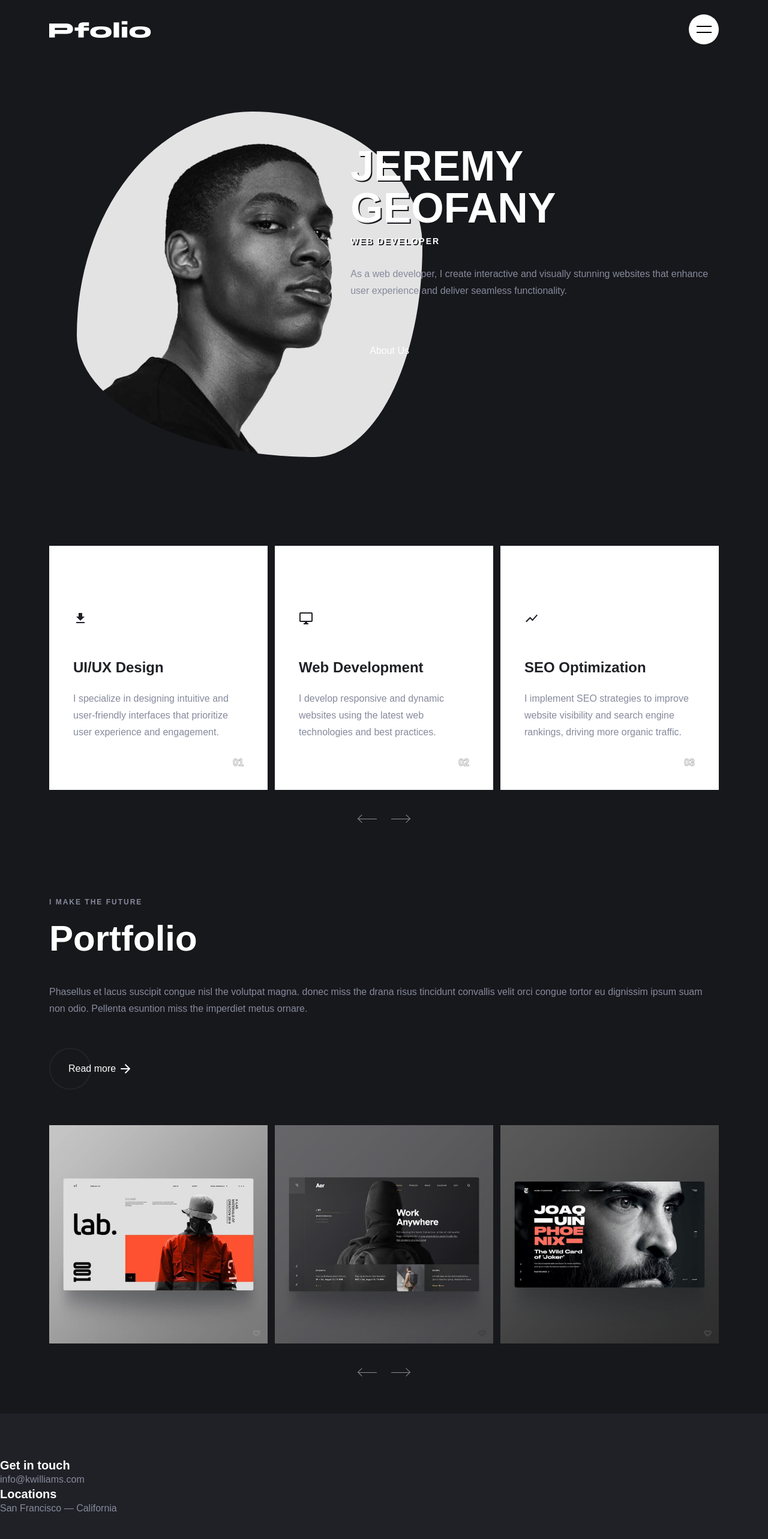
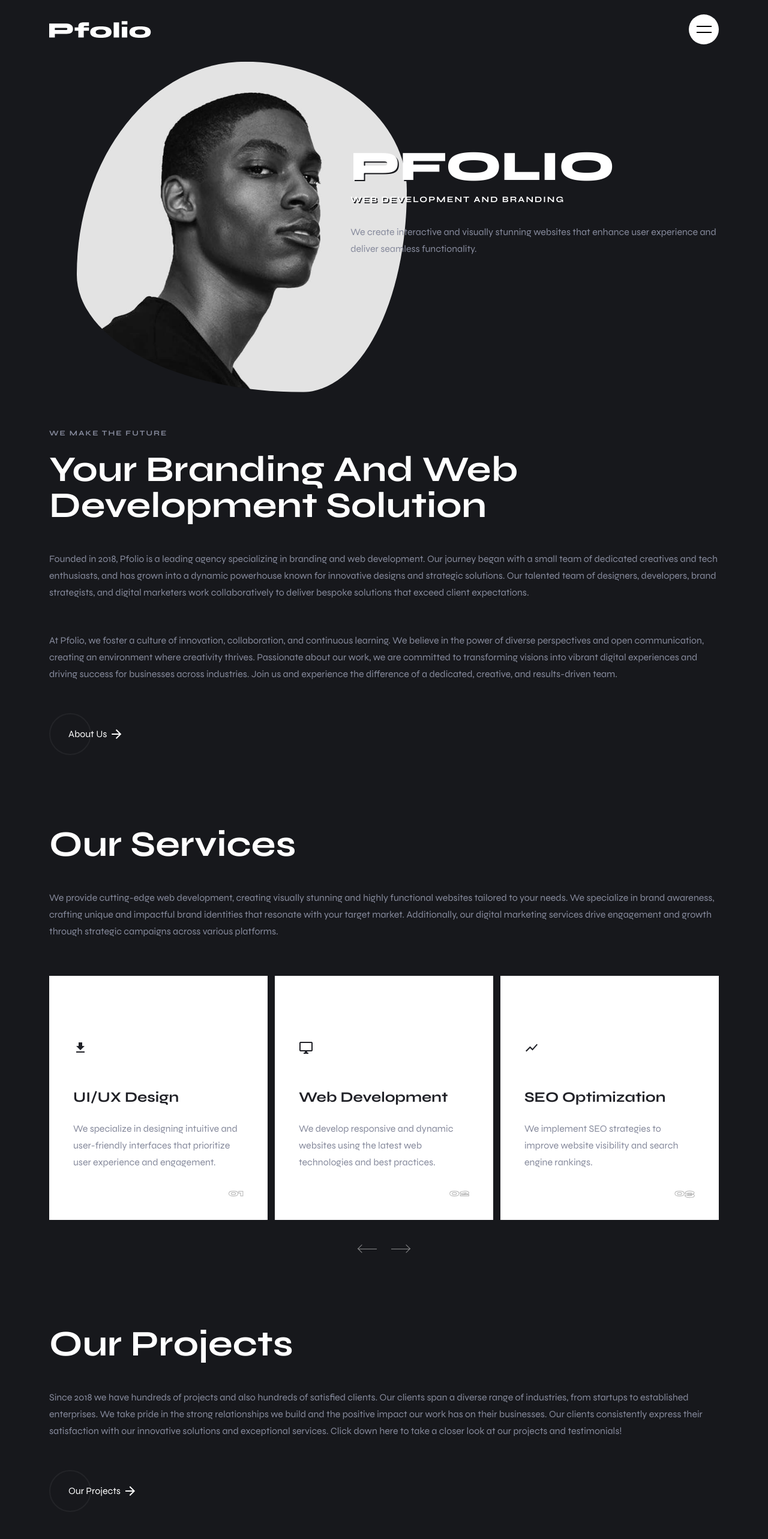
Before and after one commit to JeremyGeo/nextjs-code-challenge, a Next.js app: page / in a window 1280 px wide. Shown: the top 2566 px of the page at 60% size. Built offline with nearby package versions, Linux system fonts and the light colour scheme.

Commit message:
css and seo revision

```diff
--- a/src/components/Footer.jsx
+++ b/src/components/Footer.jsx
@@ -2,20 +2,18 @@
 
 
 import React from 'react';
-// import { IonIcon } from '@ionic/react';
-// import { logoDribbble, logoInstagram, logoSkype, logoLinkedin } from 'ionicons/icons';
 import styles from './css/Footer.module.css';
 
 const Footer = () => {
     return (
       <footer className={styles.footer}>
-        <div className={`container${styles.container}` }>
+        <div className={`container ${styles.container}`}>
           <ul className="footer-list">
             <li>
               <p className="h4 footer-list-title">Get in touch</p>
             </li>
             <li>
-              <a href="mailto:info@kwilliams.com" className="footer-link">info@kwilliams.com</a>
+              <a className="footer-link">pfolio@something.com</a>
             </li>
           </ul>
           <ul className="footer-list">
@@ -23,22 +21,10 @@ const Footer = () => {
               <p className="h4 footer-list-title">Locations</p>
             </li>
             <li>
-              <a href="#" className="footer-link">San Francisco — California</a>
+              <a className="footer-link">Jakarta -- Indonesia</a>
             </li>
           </ul>
-          <ul className={styles.socialList}>
-            <li>
-              <a href="#" className={styles.socialLink}>
-                {/* <IonIcon icon={logoDribbble} /> */}
-              </a>
-            </li>
-            <li>
-              <a href="#" className={styles.socialLink}>
-                {/* <IonIcon icon={logoInstagram} /> */}
-              </a>
-            </li>
 
-          </ul>
         </div>
       </footer>
     );
--- a/src/components/Header.jsx
+++ b/src/components/Header.jsx
@@ -1,4 +1,4 @@
-'use client'
+
 
 import React, { useState, useEffect } from 'react';
 import Link from 'next/link';
--- a/src/components/HomePage.jsx
+++ b/src/components/HomePage.jsx
@@ -4,6 +4,7 @@
 import React, { useEffect } from 'react';
 import Image from 'next/image';
 import styles from './css/Home.module.css';
+import Link from 'next/link';
 
 const HomePage = () => {
   useEffect(() => {
@@ -33,33 +34,61 @@ const HomePage = () => {
   return (
     <>
       {/* Hero Section */}
-      <section className={`section ${styles.hero}`} >
+      <section className={`sectionTop ${styles.hero}`} >
         <div className="container">
           <div className={styles.heroContent}>
-            <h1 className={`h1 ${styles.heroTitle}`}>Jeremy Geofany</h1>
-            <p className={styles.heroSubtitle}>Web Developer</p>
+            <h1 className={`h1 ${styles.heroTitle}`}>Pfolio</h1>
+            <p className={styles.heroSubtitle}>Web Development And Branding</p>
             <div className={styles.heroBanner}>
               <Image src="/assets/images/hero-banner.jpg" width={800} height={800} alt="Jeremy Geofany" className="w-100" />
             </div>
             <p className={styles.sectionText}>
-              As a web developer, I create interactive and visually stunning websites that enhance user experience and deliver seamless functionality.
+              We create interactive and visually stunning websites that enhance user experience and deliver seamless functionality.
             </p>
-            <a href="mailto:michaeljohnson@company.com" className="btn has-before">About Us</a>
+
           </div>
+        </div>
+      </section>
+      {/* Company Overview */}
+
+      <section className='section'>
+        <div className="container">
+        <p className="section-subtitle">We Make The Future</p>
+          <h2 className="h2 section-title" >Your Branding And Web Development Solution</h2>
+
+            <p className={styles.sectionText}>
+            Founded in 2018, Pfolio is a leading agency specializing in branding and web development. Our journey began with a small team of dedicated creatives and tech enthusiasts, and has grown into a dynamic powerhouse known for innovative designs and strategic solutions. Our talented team of designers, developers, brand strategists, and digital marketers work collaboratively to deliver bespoke solutions that exceed client expectations.
+            </p>
+
+            <p className={styles.sectionText}>
+            At Pfolio, we foster a culture of innovation, collaboration, and continuous learning. We believe in the power of diverse perspectives and open communication, creating an environment where creativity thrives. Passionate about our work, we are committed to transforming visions into vibrant digital experiences and driving success for businesses across industries. Join us and experience the difference of a dedicated, creative, and results-driven team.
+            </p>
+
+
+
+          <Link href="/aboutus" className="btn has-before">
+          <span className={styles.span}>About Us</span>
+          <span className="material-icons">arrow_forward</span>
+        </Link>
         </div>
       </section>
 
       {/* Service Section */}
       <section className={`section ${styles.service}`}>
         <div className="container">
+
+          <h2 className="h2 section-title" id="portfolio-label">Our Services</h2>
+            <p className={styles.sectionText}>
+            We provide cutting-edge web development, creating visually stunning and highly functional websites tailored to your needs. We specialize in brand awareness, crafting unique and impactful brand identities that resonate with your target market. Additionally, our digital marketing services drive engagement and growth through strategic campaigns across various platforms.
+            </p>
           <div className="slider" data-slider>
             <ul className={"slider-container"} data-slider-container>
               {[
-                { title: 'UI/UX Design', icon: 'download', text: 'I specialize in designing intuitive and user-friendly interfaces that prioritize user experience and engagement.', number: '01' },
-                { title: 'Web Development', icon: 'desktop_windows', text: 'I develop responsive and dynamic websites using the latest web technologies and best practices.', number: '02' },
-                { title: 'SEO Optimization', icon: 'show_chart', text: 'I implement SEO strategies to improve website visibility and search engine rankings, driving more organic traffic.', number: '03' },
-                { title: 'E-commerce Solutions', icon: 'shopping_basket', text: 'I create robust e-commerce platforms with seamless shopping experiences and secure payment integrations.', number: '04' },
-                { title: 'Branding & Identity', icon: 'palette', text: 'I help businesses establish a strong brand identity with consistent design and messaging across all platforms.', number: '05' }
+                { title: 'UI/UX Design', icon: 'download', text: 'We specialize in designing intuitive and user-friendly interfaces that prioritize user experience and engagement.', number: '01' },
+                { title: 'Web Development', icon: 'desktop_windows', text: 'We develop responsive and dynamic websites using the latest web technologies and best practices.', number: '02' },
+                { title: 'SEO Optimization', icon: 'show_chart', text: 'We implement SEO strategies to improve website visibility and search engine rankings.', number: '03' },
+                { title: 'E-commerce', icon: 'shopping_basket', text: 'We create robust e-commerce platforms with seamless shopping experiences.', number: '04' },
+                { title: 'Branding', icon: 'palette', text: 'We help businesses establish a strong brand identity with consistent design and messaging across all platforms.', number: '05' }
               ].map((service, index) => (
                 <li className="slider-item" data-slider-item key={index}>
                   <div className={styles.serviceCard}>
@@ -91,19 +120,18 @@ const HomePage = () => {
       {/* Portfolio Section */}
       <section className={`section ${styles.portfolio}`} aria-labelledby="portfolio-label">
         <div className="container">
-          <p className="section-subtitle">I Make The Future</p>
-          <h2 className="h2 section-title" id="portfolio-label">Portfolio</h2>
-          <div className={styles.skillsWrapper}>
+          <h2 className="h2 section-title" >Our Projects</h2>
+
             <p className={styles.sectionText}>
-              Phasellus et lacus suscipit congue nisl the volutpat magna. donec miss the drana risus tincidunt convallis
-              velit orci congue tortor eu dignissim ipsum suam non odio. Pellenta esuntion miss the imperdiet metus
-              ornare.
+            Since 2018 we have hundreds of projects and also hundreds of satisfied clients. Our clients span a diverse range of industries, from startups to established enterprises. We take pride in the strong relationships we build and the positive impact our work has on their businesses. Our clients consistently express their satisfaction with our innovative solutions and exceptional services. Click down here to take a closer look at our projects and testimonials!
             </p>
-          </div>
-          <a href="#" className="btn has-before">
-            <span className={styles.span}>Read more</span>
-          <span className="material-icons">arrow_forward</span>
-          </a>
+
+
+
+          <Link href="/services" className="btn has-before">
+            <span className={styles.span}>Our Projects</span>
+            <span className="material-icons">arrow_forward</span>
+          </Link>
 
           <div className="slider" data-slider>
             <ul className="slider-container" data-slider-container>
--- a/src/components/TeamPage.jsx
+++ b/src/components/TeamPage.jsx
@@ -28,12 +28,12 @@ const TeamPage = () => {
   }, []);
 
   return (
-    <section className={`section ${styles.team1}`} aria-labelledby="team-profile-label">
+    <section className={`sectionTop ${styles.team1}`} aria-labelledby="team-profile-label">
       <div className="container">
         <div className={styles.titleWrapper}>
           <div>
-            <p className="section-subtitle" id="team-profile-label">Meet Our Team</p>
-            <h2 className="h2 section-title">Team Profile</h2>
+
+            <h2 className="h2 section-title">Our Team Profile</h2>
           </div>
         </div>
         <ul className={styles.team1List}>
--- a/src/components/css/Footer.module.css
+++ b/src/components/css/Footer.module.css
@@ -36,5 +36,7 @@
   }
 
   @media (min-width: 768px) {
-    .footer .container { grid-template-columns: repeat(3, 1fr); }
+    .container {
+      display: grid;
+      grid-template-columns: repeat(2, 1fr); }
   }
--- a/src/components/css/Home.module.css
+++ b/src/components/css/Home.module.css
@@ -211,10 +211,10 @@
 
   .heroBanner {
     position: absolute;
-    top: 60%;
+    top: 58%;
     left: 10%;
     transform: translateY(-50%);
-    width: 45%;
+    width: 43%;
     z-index: -1;
   }
 
--- a/src/pages/_document.jsx
+++ b/src/pages/_document.jsx
@@ -4,11 +4,16 @@ import { Html, Head, Main, NextScript } from 'next/document';
 
 export default function Document() {
   return (
-    <Html>
+    <Html lang="en">
       <Head>
         <title>Pfolio</title>
         <meta name="description" content="This is my Next.js application." />
         <meta name="viewport" content="width=device-width, initial-scale=1" />
+
+
+    <link rel="preconnect" href="https://fonts.googleapis.com" />
+    <link rel="preconnect" href="https://fonts.gstatic.com" crossorigin />
+    <link href="https://fonts.googleapis.com/css2?family=Syne:wght@400;600;700;800&display=swap" rel="stylesheet" />
         <link
           href="https://fonts.googleapis.com/icon?family=Material+Icons"
           rel="stylesheet"
--- a/src/styles/global.css
+++ b/src/styles/global.css
@@ -29,7 +29,8 @@
   --fw-700: 700;
 
   /* spacing */
-  --section-padding: 60px;
+  --section-top-padding: 100px;
+  --section-padding: 40px;
 
   /* border radius */
   --radius-pill: 100px;
@@ -124,6 +125,12 @@
   }
 
   .section { padding-block: var(--section-padding); }
+
+  .sectionTop {
+
+    padding-top: var(--section-top-padding);
+    padding-bottom: var(--section-padding);
+  }
 
   .h1 {
     font-size: var(--fs-3);
```
Also changed, not shown: src/components/AboutUsPage.jsx (+15 -16 lines), src/components/ServicePage.jsx (+14 -16 lines), src/components/css/AboutUs.module.css (+12 -7 lines), src/components/css/Team.module.css (+8 -0 lines).
